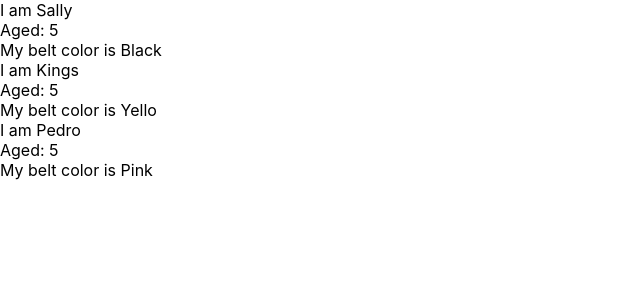
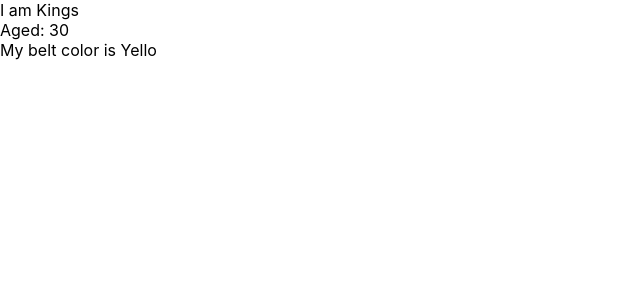
Before and after one commit to iamvictorabedi/react-101, a React (Create React App) app: page / in a window 1280 px wide. Shown: the top 300 px of the page, without its empty margins (0-640 px from the left). Built offline with nearby package versions, Linux system fonts and the light colour scheme.

Commit message:
Added use of conditional output

```diff
--- a/src/App.js
+++ b/src/App.js
@@ -10,7 +10,7 @@ class App extends Component {
   },
   {
     name: 'Kings',
-    age: 5,
+    age: 30,
     belt: 'Yello'
   },
   {
--- a/src/Hello.js
+++ b/src/Hello.js
@@ -3,20 +3,20 @@ import React from 'react';
 const Hello = ({students}) => {
     //{{}} descructuring
     //functional components
-        const studentsList = students.map( student => {
-            return (
+        return (
+<div className="studentsList">
+    {
+        students.map( student => {
+           return student.age > 20? (
                 <div className='hello' key={student.id}>
                 <div>I am {student.name}</div>
                 <div>Aged: {student.age}</div>
                 <div>My belt color is {student.belt}</div>
                 </div>
-            )
+           ): null
         })
-        return (
-<div className="studentsList">
-    {studentsList}
-</div>
-            )
+    }
+    </div>)
     }
 
 export default Hello;
```
